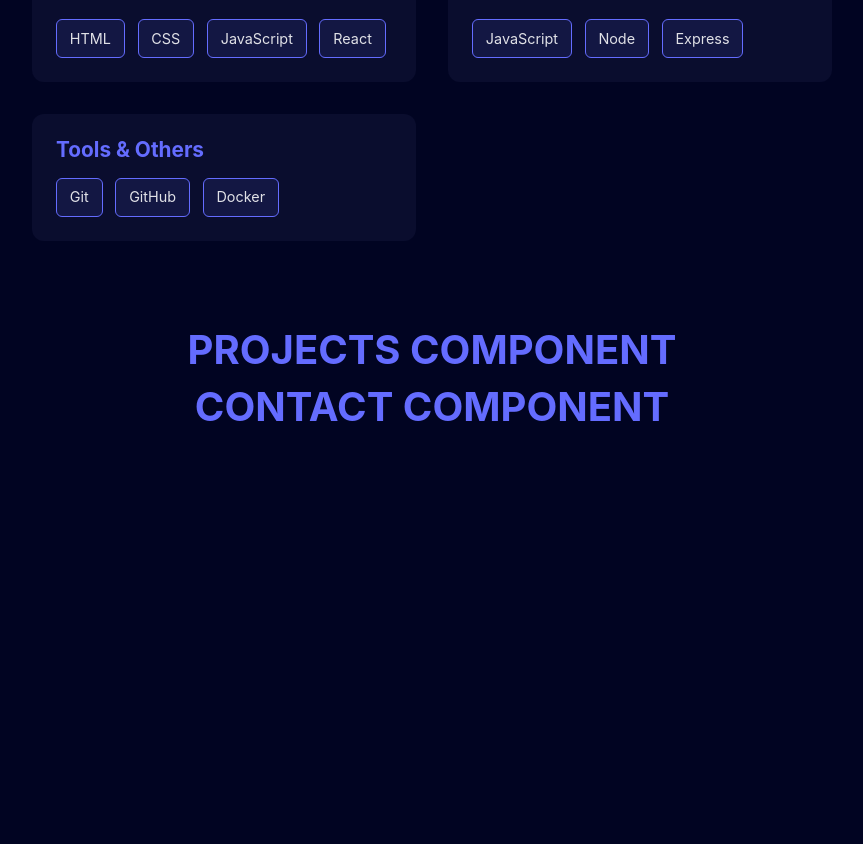
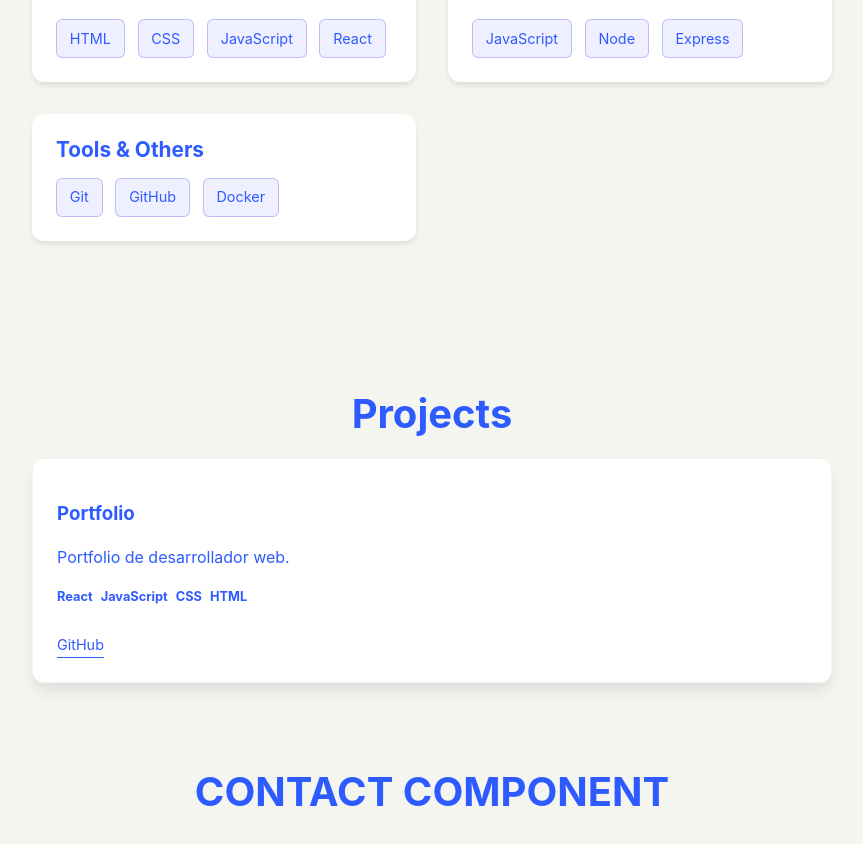
Before and after one commit to mateo-balciunas/my-portfolio, a React (Vite) app: page / in a window 1280 px wide. Shown: the part 1449-2293 px from the top of the page, without its empty margins (208-1071 px from the left). Before the commit the page ends 1952 px from the top, so only its background shows below. Built offline with nearby package versions, Linux system fonts and the light colour scheme.

Commit message:
feat: added project component and styles

```diff
--- a/src/components/Projects.jsx
+++ b/src/components/Projects.jsx
@@ -2,11 +2,38 @@ import React from "react";
 
 function Projects() {
 
+    const projectsContent = [
+        {
+            title: "Portfolio",
+            description: "Portfolio de desarrollador web.",
+            tags: ["React", "JavaScript", "CSS", "HTML"],
+            github: "https://github.com/mateo-balciunas/my-portfolio.git",
+        }
+    ]
     return (
-
-        <div>
-            <h2>PROJECTS COMPONENT</h2>
-        </div>
+        <section id="projects" className="projects">
+            <h2>Projects</h2>
+            <div className="projects-grid">
+                {projectsContent.map((project, index) => (
+                    <div key={index} className="project-card">
+                        <div className="project-content">
+                        <h3>{project.title}</h3>
+                        <p>{project.description}</p>
+                        <div className="project-tags">
+                            {project.tags.map((tag, i) => (
+                                <span key={i} className="tag">
+                                    {tag}
+                                </span>
+                            ))}
+                        </div>
+                            <div className="project-links">
+                                <a href={project.github} target="_blank" rel="noreferrer" className="btn-secondary">GitHub</a>
+                            </div>
+                        </div>
+                    </div>
+                ))}
+            </div>
+        </section>
     );
 }
 
--- a/src/styles/styles.css
+++ b/src/styles/styles.css
@@ -4,15 +4,15 @@
     line-height: 1.5rem;
     font-weight: 400;
 
-    color-scheme: light dark;
-    color: rgba(255, 255, 255, 0.87);
-    --primary-color: #646cff;
-    --text-color: rgba(255, 255, 255, 0.87);
-    --bg-secondary: #0a0d2e;
+    color-scheme: light;
+    --primary-color: #2e5bff; /* Azul eléctrico */
+    --text-color: #2e5bff;    /* Letras en azul eléctrico */
+    --bg-primary: #f5f5f0;    /* Color hueso */
+    --bg-secondary: #ffffff;  /* Blanco puro para las tarjetas */
 
     color: var(--text-color);
-    background-color: #010422;
 
+    background-color: var(--bg-primary);
 }
 
 body {
@@ -54,7 +54,7 @@ h2 {
     justify-content: space-between;
     align-items: center;
     padding: 1.5rem 10%;
-    background-color: rgba(22, 0, 42, 0.9);
+    background-color: rgba(245, 245, 240, 0.8); /* Fondo hueso con transparencia */
     position: sticky;
     top: 0;
     z-index: 1000;
@@ -128,6 +128,7 @@ h2 {
     border-radius: 12px;
     text-align: left;
     transition: transform 0.3s ease;
+    box-shadow: 0 4px 6px -1px rgba(0, 0, 0, 0.1); /* Sombra suave para resaltar sobre el fondo */
 }
 
 .skill-category:hover {
@@ -152,5 +153,59 @@ h2 {
     padding: 0.4rem 0.8rem;
     border-radius: 6px;
     font-size: 0.9rem;
-    border: 1px solid var(--primary-color);
+    border: 1px solid rgba(79, 70, 229, 0.3);
 }
+
+/* Projects */
+.projects-grid {
+    display: grid;
+    grid-template-columns: repeat(auto-fit, minmax(300px, 1fr));
+    gap: 2rem;
+    margin-top: 2rem;
+}
+
+.project-card {
+    background-color: var(--bg-secondary);
+    border-radius: 12px;
+    overflow: hidden;
+    border: 1px solid rgba(0, 0, 0, 0.05);
+    box-shadow: 0 10px 15px -3px rgba(0, 0, 0, 0.1);
+    transition: all 0.3s ease;
+    text-align: left;
+}
+
+.project-card:hover {
+    transform: translateY(-10px);
+    border-color: var(--primary-color);
+}
+
+.project-content{
+    padding: 1.5rem;
+}
+
+.project-tags {
+    display: flex;
+    flex-wrap: wrap;
+    gap: 0.5rem;
+    margin: 1rem 0;
+}
+
+.tag {
+    font-size: 0.8rem;
+    color: var(--primary-color);
+    font-weight: bold;
+}
+
+.project-links {
+    display: flex;
+    gap: 1rem;
+    margin-top: 1.5rem;
+}
+
+.btn-secondary {
+    font-size: 0.9rem;
+    color: var(--text-color);
+    text-decoration: none;
+    border-bottom: 1px solid var(--primary-color);
+    transition: opacity 0.3s;
+}
```
